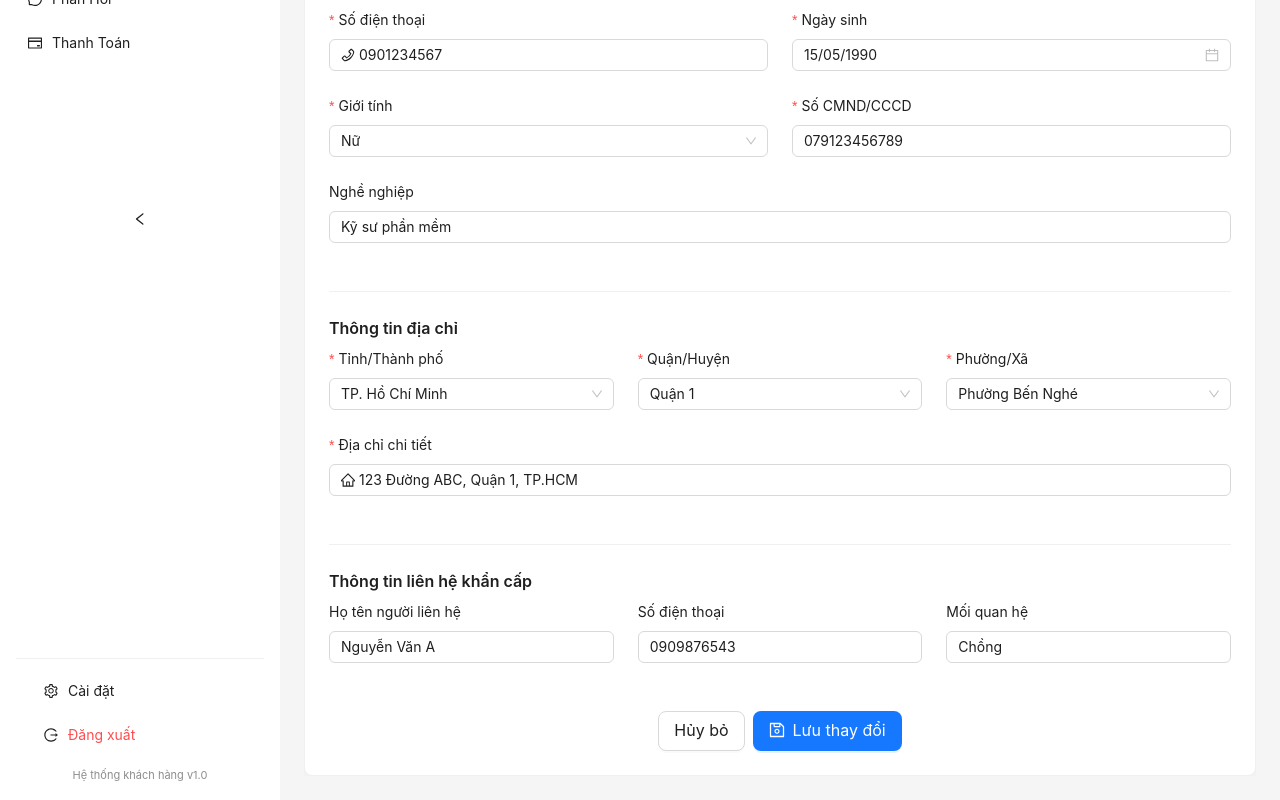
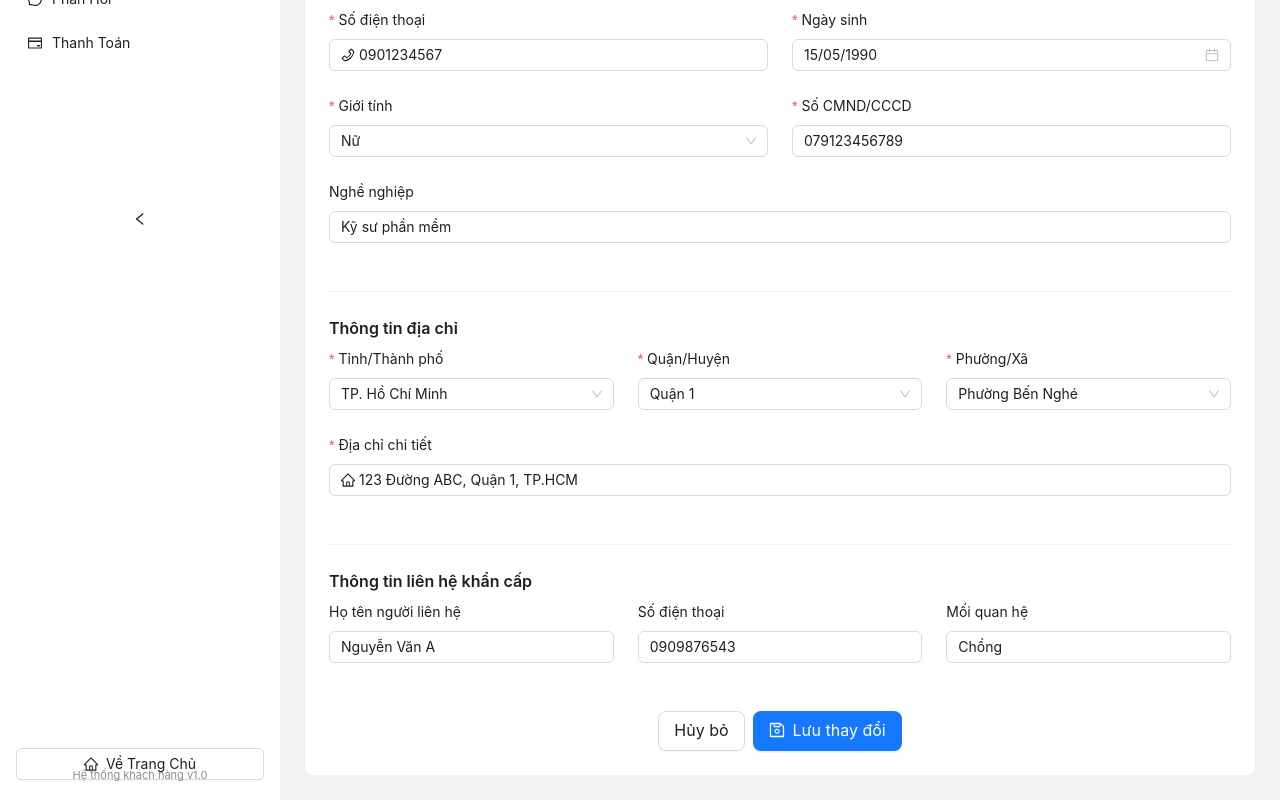
Before and after one commit to hungphunguyen/Infertility-Treatment-Management-and-Monitoring-System, a React (Vite) app: page /customer-dashboard/update-profile in a window 1280 px wide. Shown: the part 557-1357 px from the top of the page. Built offline with nearby package versions, Linux system fonts and the light colour scheme.

Commit message:
merge lamDev

```diff
--- a/src/components/customer/CustomerSidebar.jsx
+++ b/src/components/customer/CustomerSidebar.jsx
@@ -1,59 +1,72 @@
 import React from "react";
-import { Menu, Avatar, Typography, Divider, Badge } from "antd";
-import { Link } from "react-router-dom";
+import { Menu, Avatar, Typography, Divider, Badge, Button } from "antd";
+import { Link, useNavigate } from "react-router-dom";
 import { path } from "../../common/path";
 import {
-  UserOutlined, MedicineBoxOutlined, CalendarOutlined,
-  HeartOutlined, StarOutlined, BellOutlined, MessageOutlined,
-  FileTextOutlined, CreditCardOutlined, LogoutOutlined,
-  SettingOutlined, EditOutlined
+  UserOutlined,
+  MedicineBoxOutlined,
+  CalendarOutlined,
+  HeartOutlined,
+  StarOutlined,
+  BellOutlined,
+  MessageOutlined,
+  FileTextOutlined,
+  CreditCardOutlined,
+  LogoutOutlined,
+  SettingOutlined,
+  EditOutlined,
+  HomeOutlined,
 } from "@ant-design/icons";
 
 const { Text } = Typography;
 
-const CustomerSidebar = ({ selectedMenuItem, setSelectedMenuItem, collapsed }) => {
+const CustomerSidebar = ({
+  selectedMenuItem,
+  setSelectedMenuItem,
+  collapsed,
+}) => {
   const menuItems = [
     {
       key: "profile",
       icon: <UserOutlined />,
       label: "Hồ Sơ",
       title: "Xem thông tin cá nhân",
-      path: path.customerProfile
+      path: path.customerProfile,
     },
     {
       key: "update-profile",
       icon: <EditOutlined />,
       label: "Cập Nhật Thông Tin",
       title: "Cập nhật thông tin cá nhân",
-      path: path.customerUpdateProfile
+      path: path.customerUpdateProfile,
     },
     {
       key: "services",
       icon: <MedicineBoxOutlined />,
       label: "Dịch Vụ",
       title: "Xem dịch vụ đã đăng ký",
-      path: path.customerServices
+      path: path.customerServices,
     },
     {
       key: "appointments",
       icon: <CalendarOutlined />,
       label: "Lịch Hẹn",
       title: "Quản lý lịch hẹn khám",
-      path: path.customerAppointments
+      path: path.customerAppointments,
     },
     {
       key: "treatment",
       icon: <HeartOutlined />,
       label: "Điều Trị",
       title: "Theo dõi lịch trình điều trị",
-      path: path.customerTreatment
+      path: path.customerTreatment,
     },
     {
       key: "medical-record",
       icon: <FileTextOutlined />,
       label: "Hồ Sơ Y Tế",
       title: "Xem hồ sơ bệnh án",
-      path: path.customerMedicalRecord
+      path: path.customerMedicalRecord,
     },
     {
       key: "notifications",
@@ -64,30 +77,31 @@ const CustomerSidebar = ({ selectedMenuItem, setSelectedMenuItem, collapsed }) =
       ),
       label: "Thông Báo",
       title: "Thông báo lịch khám và nhắc nhở",
-      path: path.customerNotifications
+      path: path.customerNotifications,
     },
     {
       key: "reviews",
       icon: <StarOutlined />,
       label: "Đánh Giá",
       title: "Đánh giá dịch vụ",
-      path: path.customerReviews
+      path: path.customerReviews,
     },
     {
       key: "feedback",
       icon: <MessageOutlined />,
       label: "Phản Hồi",
       title: "Gửi phản hồi và khiếu nại",
-      path: path.customerFeedback
+      path: path.customerFeedback,
     },
     {
       key: "payment",
       icon: <CreditCardOutlined />,
       label: "Thanh Toán",
       title: "Quản lý thanh toán",
-      path: path.customerPayment
-    }
+      path: path.customerPayment,
+    },
   ];
+  const navigate = useNavigate();
 
   const handleLogout = () => {
     // Clear token and redirect to login
@@ -98,16 +112,21 @@ const CustomerSidebar = ({ selectedMenuItem, setSelectedMenuItem, collapsed }) =
   return (
     <div style={{ height: "100%" }}>
       {/* Customer Info */}
-      <div style={{
+      <div
+        style={{
           padding: collapsed ? "16px 8px" : "24px",
           textAlign: "center",
           background: "#fafafa",
-        borderBottom: "1px solid #f0f0f0"
-      }}>
+          borderBottom: "1px solid #f0f0f0",
+        }}
+      >
         <Avatar
           size={collapsed ? 40 : 64}
           icon={<UserOutlined />}
-          style={{ backgroundColor: "#52c41a", marginBottom: collapsed ? 0 : 12 }}
+          style={{
+            backgroundColor: "#52c41a",
+            marginBottom: collapsed ? 0 : 12,
+          }}
         />
         {!collapsed && (
           <>
@@ -130,54 +149,50 @@ const CustomerSidebar = ({ selectedMenuItem, setSelectedMenuItem, collapsed }) =
         style={{
           border: "none",
           background: "transparent",
-          height: "calc(100% - 200px)"
+          height: "calc(100% - 200px)",
         }}
-        items={menuItems.map(item => ({
+        items={menuItems.map((item) => ({
           key: item.key,
           icon: item.icon,
           label: (
-            <Link
-              to={item.path}
-              title={collapsed ? item.title : ""}
-            >
+            <Link to={item.path} title={collapsed ? item.title : ""}>
               {item.label}
             </Link>
-          )
+          ),
         }))}
       />
 
+      {/* Nút về trang chủ */}
+      <div className="px-4 mt-4">
+        <Button
+          type="default"
+          icon={<HomeOutlined />}
+          style={{ width: "100%" }}
+          onClick={() => navigate("/")}
+        >
+          {!collapsed && "Về Trang Chủ"}
+        </Button>
+      </div>
+
       {/* Bottom Actions */}
       {!collapsed && (
-        <div style={{
+        <div
+          style={{
             position: "absolute",
             bottom: 16,
             left: 16,
-          right: 16
-        }}>
-          <Divider style={{ margin: "8px 0" }} />
-
-          <Menu
-            mode="inline"
-            style={{ border: "none", background: "transparent" }}
-            items={[
-              {
-                key: "settings",
-                icon: <SettingOutlined />,
-                label: "Cài đặt"
-              },
-              {
-                key: "logout",
-                icon: <LogoutOutlined />,
-                label: (
-                  <span onClick={handleLogout} style={{ color: "#ff4d4f" }}>
-                    Đăng xuất
-                  </span>
-                )
-              }
-            ]}
-          />
-
-          <Text type="secondary" style={{ fontSize: "11px", display: "block", textAlign: "center", marginTop: "8px" }}>
+            right: 16,
+          }}
+        >
+          <Text
+            type="secondary"
+            style={{
+              fontSize: "11px",
+              display: "block",
+              textAlign: "center",
+              marginTop: "8px",
+            }}
+          >
             Hệ thống khách hàng v1.0
           </Text>
         </div>
--- a/src/components/doctor/DoctorSidebar.jsx
+++ b/src/components/doctor/DoctorSidebar.jsx
@@ -1,6 +1,6 @@
 import React from "react";
-import { Menu, Avatar, Typography, Divider } from "antd";
-import { Link } from "react-router-dom";
+import { Menu, Avatar, Typography, Divider, Button } from "antd";
+import { Link, useNavigate } from "react-router-dom";
 import { path } from "../../common/path";
 import {
   DashboardOutlined,
@@ -8,56 +8,67 @@ import {
   FileTextOutlined,
   UserOutlined,
   CalendarOutlined,
-  MedicineBoxOutlined
+  MedicineBoxOutlined,
+  HomeOutlined,
 } from "@ant-design/icons";
 
 const { Text } = Typography;
 
-const DoctorSidebar = ({ selectedMenuItem, setSelectedMenuItem, collapsed }) => {
+const DoctorSidebar = ({
+  selectedMenuItem,
+  setSelectedMenuItem,
+  collapsed,
+}) => {
   const menuItems = [
     {
       key: "dashboard",
       icon: <DashboardOutlined />,
       label: "Dashboard",
       title: "Xem tổng quan và lịch hôm nay",
-      path: path.doctorDashboard
+      path: path.doctorDashboard,
     },
     {
       key: "patients",
       icon: <TeamOutlined />,
       label: "Bệnh Nhân",
       title: "Danh sách bệnh nhân đang điều trị",
-      path: path.doctorPatients
+      path: path.doctorPatients,
     },
     {
       key: "test-results",
       icon: <FileTextOutlined />,
       label: "Kết Quả XN",
       title: "Quản lý kết quả xét nghiệm",
-      path: path.doctorTestResults
+      path: path.doctorTestResults,
     },
     {
       key: "profile",
       icon: <UserOutlined />,
       label: "Hồ Sơ",
       title: "Thông tin cá nhân bác sĩ",
-      path: path.doctorProfile
-    }
+      path: path.doctorProfile,
+    },
   ];
+  const navigate = useNavigate();
 
   return (
     <div style={{ height: "100%" }}>
       {/* Doctor Info */}
-      <div style={{
+      <div
+        style={{
           padding: collapsed ? "16px 8px" : "24px",
           textAlign: "center",
           background: "#fafafa",
-        borderBottom: "1px solid #f0f0f0"
-      }}>
+          borderBottom: "1px solid #f0f0f0",
+        }}
+      >
         <Avatar
           size={collapsed ? 40 : 64}
           icon={<UserOutlined />}
-          style={{ backgroundColor: "#1890ff", marginBottom: collapsed ? 0 : 12 }}
+          style={{
+            backgroundColor: "#1890ff",
+            marginBottom: collapsed ? 0 : 12,
+          }}
         />
         {!collapsed && (
           <>
@@ -80,31 +91,47 @@ const DoctorSidebar = ({ selectedMenuItem, setSelectedMenuItem, collapsed }) =>
         style={{
           border: "none",
           background: "transparent",
-          height: "calc(100% - 140px)"
+          height: "calc(100% - 140px)",
         }}
-        items={menuItems.map(item => ({
+        items={menuItems.map((item) => ({
           key: item.key,
           icon: item.icon,
           label: (
-            <Link
-              to={item.path}
-              title={collapsed ? item.title : ""}
-            >
+            <Link to={item.path} title={collapsed ? item.title : ""}>
               {item.label}
             </Link>
-          )
+          ),
         }))}
       />
 
+      {/* Nút về trang chủ */}
+      <div className="px-4 mt-4">
+        <Button
+          type="default"
+          icon={<HomeOutlined />}
+          style={{
+            width: "100%",
+            display: "flex",
+            justifyContent: collapsed ? "center" : "flex-start",
+            alignItems: "center",
+          }}
+          onClick={() => navigate("/")}
+        >
+          {!collapsed && <span style={{ marginLeft: 8 }}>Về Trang Chủ</span>}
+        </Button>
+      </div>
+
       {/* Footer */}
       {!collapsed && (
-        <div style={{
+        <div
+          style={{
             position: "absolute",
             bottom: 16,
             left: 24,
             right: 24,
-          textAlign: "center"
-        }}>
+            textAlign: "center",
+          }}
+        >
           <Divider style={{ margin: "8px 0" }} />
           <Text type="secondary" style={{ fontSize: "11px" }}>
             Hệ thống quản lý bác sĩ v1.0
--- a/src/components/manager/ManagerSidebar.jsx
+++ b/src/components/manager/ManagerSidebar.jsx
@@ -1,6 +1,6 @@
 import React from "react";
-import { Layout, Menu } from "antd";
-import { Link } from "react-router-dom";
+import { Button, Layout, Menu } from "antd";
+import { Link, Navigate, useNavigate } from "react-router-dom";
 import { path } from "../../common/path";
 import {
   BarChartOutlined,
@@ -11,62 +11,69 @@ import {
   MessageOutlined,
   AppstoreOutlined,
   EditOutlined,
-  DashboardOutlined
+  DashboardOutlined,
+  HomeOutlined,
 } from "@ant-design/icons";
 
 const { Sider } = Layout;
 
-const ManagerSidebar = ({ collapsed, onCollapse, selectedMenu, onMenuSelect }) => {
+const ManagerSidebar = ({
+  collapsed,
+  onCollapse,
+  selectedMenu,
+  onMenuSelect,
+}) => {
   const menuItems = [
     {
       key: "report",
       icon: <BarChartOutlined />,
       label: "Báo Cáo Doanh Thu",
-      path: path.managerDashboard
+      path: path.managerDashboard,
     },
     {
       key: "schedule",
       icon: <CalendarOutlined />,
       label: "Xếp Lịch Làm Việc",
-      path: "/manager/schedule"
+      path: "/manager/schedule",
     },
     {
       key: "appointments",
       icon: <ScheduleOutlined />,
       label: "Quản Lý Lịch Hẹn",
-      path: path.managerAppointments
+      path: path.managerAppointments,
     },
     {
       key: "doctor-schedule",
       icon: <UserOutlined />,
       label: "Lịch Bác Sĩ Hôm Nay",
-      path: "/manager/doctor-schedule"
+      path: "/manager/doctor-schedule",
     },
     {
       key: "today-exams",
       icon: <ClockCircleOutlined />,
       label: "Lịch Khám Hôm Nay",
-      path: "/manager/today-exams"
+      path: "/manager/today-exams",
     },
     {
       key: "feedback",
       icon: <MessageOutlined />,
       label: "Quản Lý Feedback",
-      path: "/manager/feedback"
+      path: "/manager/feedback",
     },
     {
       key: "services",
       icon: <AppstoreOutlined />,
       label: "Quản Lý Dịch Vụ",
-      path: path.managerServices
+      path: path.managerServices,
     },
     {
       key: "blog",
       icon: <EditOutlined />,
       label: "Quản Lý Blog",
-      path: "/manager/blog"
+      path: "/manager/blog",
     },
   ];
+  const navigate = useNavigate();
 
   return (
     <Sider
@@ -78,9 +85,7 @@ const ManagerSidebar = ({ collapsed, onCollapse, selectedMenu, onMenuSelect }) =
     >
       <div className="p-4 text-center">
         <DashboardOutlined className="text-white text-2xl" />
-        {!collapsed && (
-          <h3 className="text-white mt-2 mb-0">Manager Panel</h3>
-        )}
+        {!collapsed && <h3 className="text-white mt-2 mb-0">Manager Panel</h3>}
       </div>
 
       <Menu
@@ -88,16 +93,24 @@ const ManagerSidebar = ({ collapsed, onCollapse, selectedMenu, onMenuSelect }) =
         selectedKeys={[selectedMenu]}
         mode="inline"
         style={{ borderRight: 0 }}
-        items={menuItems.map(item => ({
+        items={menuItems.map((item) => ({
           key: item.key,
           icon: item.icon,
-          label: (
-            <Link to={item.path}>
-              {item.label}
-            </Link>
-          )
+          label: <Link to={item.path}>{item.label}</Link>,
         }))}
       />
+
+      {/* Nút về trang chủ */}
+      <div className="px-4 mt-4">
+        <Button
+          type="default"
+          icon={<HomeOutlined />}
+          style={{ width: "100%" }}
+          onClick={() => navigate("/")}
+        >
+          {!collapsed && "Về Trang Chủ"}
+        </Button>
+      </div>
     </Sider>
   );
 };
```
Also changed, not shown: src/common/path.js (+3 -5 lines). Lines whose indentation alone changed are shown as unchanged.
